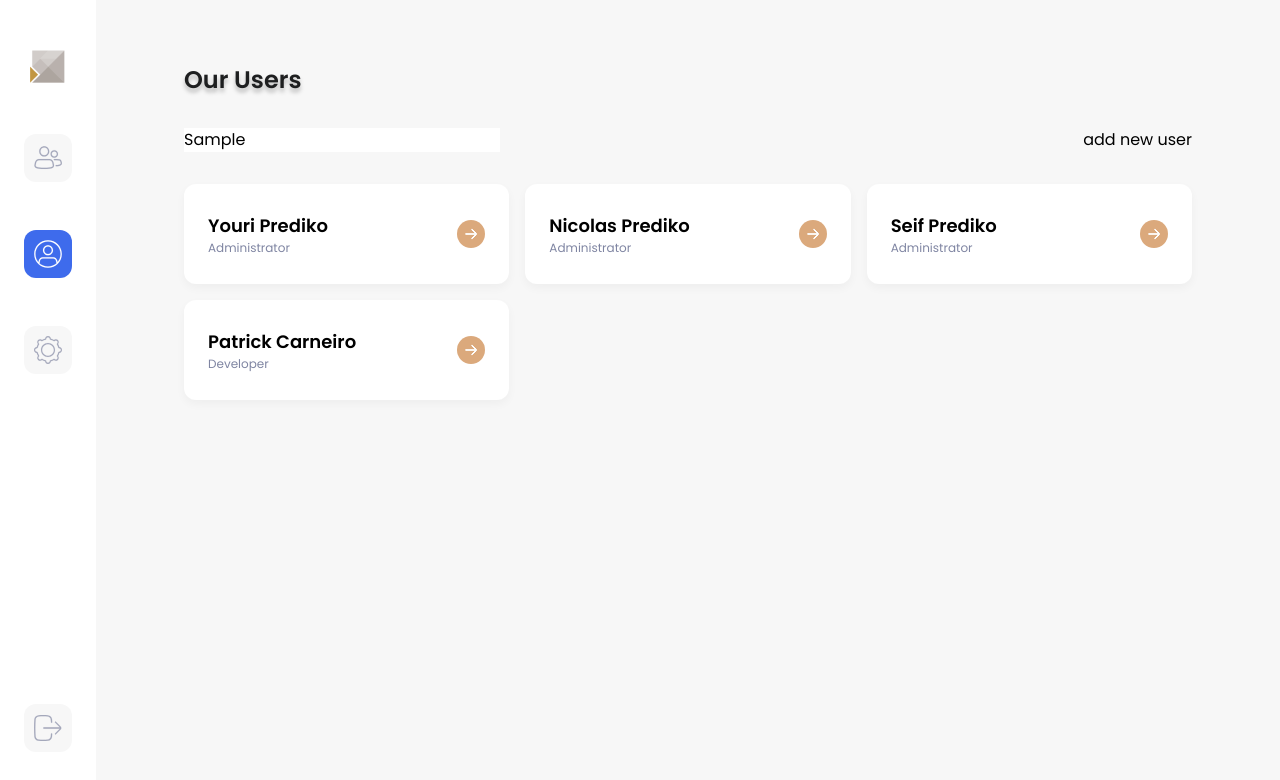
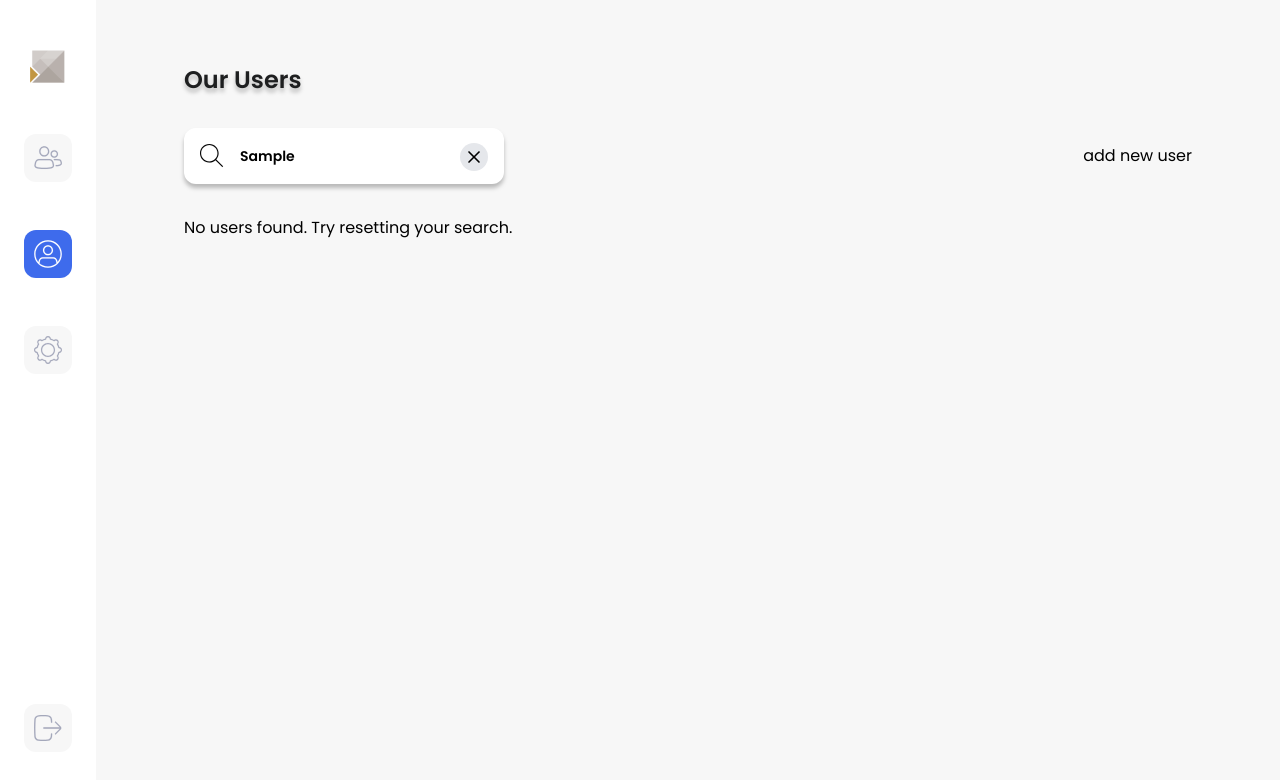
Before and after one commit to ptrkc/users-dashboard, a Next.js app: page /users in a window 1280 px wide. Both pictures are taken after typing "Sample" into the empty fields and a click on the button "add new user". Shown: the top 780 px of the page. Built offline with nearby package versions, Linux system fonts and the light colour scheme.

Commit message:
SearchInput with debounce

```diff
--- a/components/Icons.tsx
+++ b/components/Icons.tsx
@@ -109,3 +109,18 @@ export function ArrowLeftIcon() {
     </svg>
   );
 }
+
+export function XIcon() {
+  return (
+    <svg
+      viewBox="0 0 24 24"
+      stroke="currentColor"
+      strokeWidth="2"
+      strokeLinecap="round"
+      strokeLinejoin="round"
+    >
+      <line x1="18" y1="6" x2="6" y2="18" />
+      <line x1="6" y1="6" x2="18" y2="18" />
+    </svg>
+  );
+}
--- /dev/null
+++ b/components/SearchInput.tsx
@@ -0,0 +1,35 @@
+import { ChangeEvent, ChangeEventHandler } from 'react';
+import { MagnifyingIcon, XIcon } from './Icons';
+
+export function SearchInput({
+  value,
+  setValue,
+}: {
+  value: string;
+  setValue: (newValue: string) => void;
+}) {
+  const onChange: ChangeEventHandler<HTMLInputElement> = (event) =>
+    setValue(event.target.value);
+  const clearInput = () => setValue('');
+  return (
+    <div className="relative">
+      <input
+        className="bg-white text-sm font-semibold rounded-xl shadow-hard h-14 pl-14 pr-12 w-full max-w-xs"
+        placeholder="Search for a user"
+        value={value}
+        onChange={onChange}
+      />
+      <div className="h-6 w-6 absolute left-4 top-4">
+        <MagnifyingIcon />
+      </div>
+      {value.length > 0 && (
+        <button
+          onClick={clearInput}
+          className="h-7 w-7 absolute right-4 top-[15px] rounded-full bg-gray-200 p-1"
+        >
+          <XIcon />
+        </button>
+      )}
+    </div>
+  );
+}
--- /dev/null
+++ b/hooks/useDebounceValue.ts
@@ -0,0 +1,19 @@
+import { useEffect, useState } from 'react';
+
+export function useDebounceValue(value: string) {
+  const [debouncedValue, setDebouncedValue] = useState(value);
+
+  useEffect(() => {
+    let timeoutId: NodeJS.Timeout | undefined;
+    const debounce = () => setDebouncedValue(value);
+    if (timeoutId) {
+      clearTimeout(timeoutId);
+    }
+
+    timeoutId = setTimeout(debounce, 300);
+
+    return () => clearTimeout(timeoutId);
+  }, [value]);
+
+  return debouncedValue;
+}
--- a/pages/users/index.tsx
+++ b/pages/users/index.tsx
@@ -1,5 +1,8 @@
 import PageContainer from '@/components/PageContainer';
+import { SearchInput } from '@/components/SearchInput';
 import { UserCard } from '@/components/UserCard';
+import { useDebounceValue } from '@/hooks/useDebounceValue';
+import { useMemo, useState } from 'react';
 
 const users = [
   {
@@ -30,6 +33,19 @@ const users = [
 ];
 
 export default function UsersPage() {
+  const [searchInput, setSearchInput] = useState('');
+  const debouncedSearch = useDebounceValue(searchInput).toLowerCase();
+
+  const filteredUsers = useMemo(
+    () =>
+      users.filter(
+        (user) =>
+          user.first_name.toLowerCase().includes(debouncedSearch) ||
+          user.last_name.toLowerCase().includes(debouncedSearch) ||
+          user.email?.toLowerCase().includes(debouncedSearch)
+      ),
+    [debouncedSearch]
+  );
   return (
     <PageContainer
       className="mx-auto w-full max-w-5xl mt-14 grid grid-cols-1 gap-8"
@@ -39,14 +55,18 @@ export default function UsersPage() {
         Our Users
       </h1>
       <div className="flex justify-between items-center">
-        <input placeholder="Search for a user" />
-        <button>add new user</button>
+        <SearchInput value={searchInput} setValue={setSearchInput} />
+        <button className="shrink-0">add new user</button>
       </div>
-      <ul className="grid grid-cols-1 sm:grid-cols-2 md:grid-cols-3 gap-4">
-        {users.map((user) => (
-          <UserCard key={user.id} user={user} />
-        ))}
-      </ul>
+      {filteredUsers.length > 0 ? (
+        <ul className="grid grid-cols-1 sm:grid-cols-2 md:grid-cols-3 gap-4">
+          {filteredUsers.map((user) => (
+            <UserCard key={user.id} user={user} />
+          ))}
+        </ul>
+      ) : (
+        <p>No users found. {debouncedSearch && 'Try resetting your search.'}</p>
+      )}
     </PageContainer>
   );
 }
```
